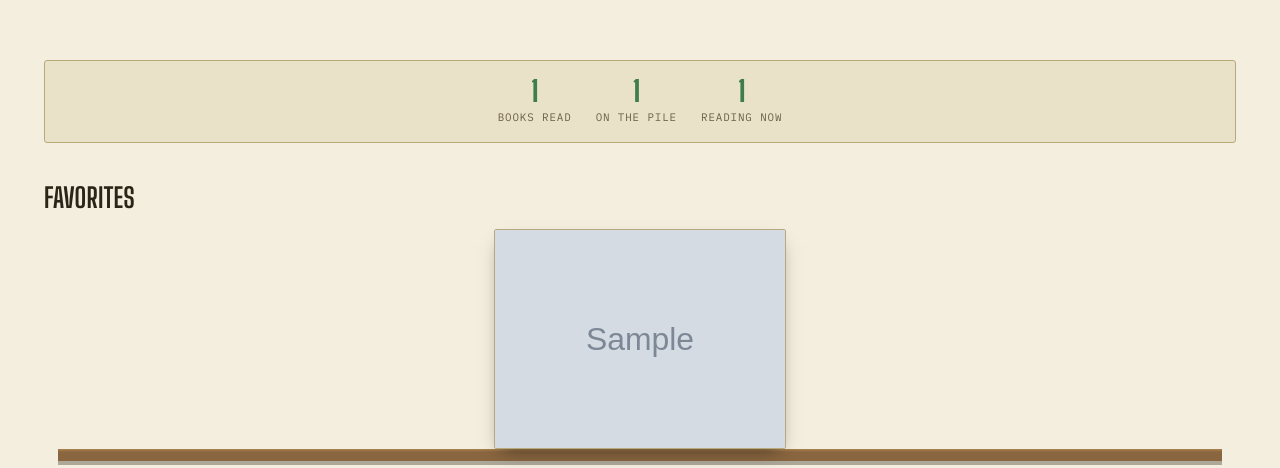
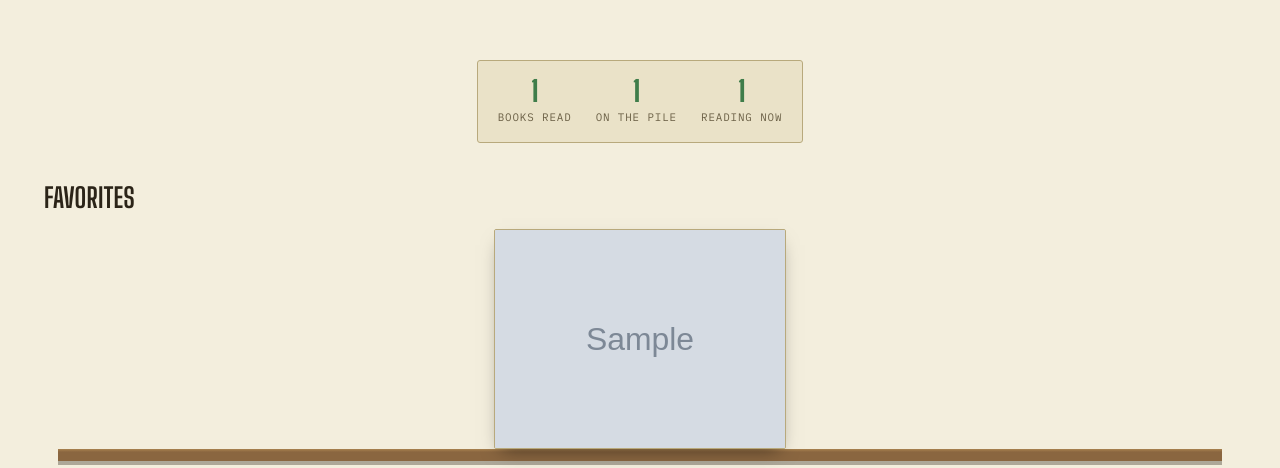
Before and after one commit to hootyhoot/book-recommender, a Flask app: template templates/showcase.html in a window 1280 px wide. Shown: the part 63-531 px from the top of the page. Run offline with Flask 3, Linux system fonts and the light colour scheme; the template is opened without the code that fills it: most values are stand-ins (such as "Sample title", 1, 10 or a date in 2020); grey boxes marked "Sample" are stand-in pictures; parts of the project's set-up code (start-up, migrations or seed data) failed here and were passed over.

Commit message:
Shrink stats bar to fit its content instead of spanning full width

```diff
--- a/static/css/style.css
+++ b/static/css/style.css
@@ -247,6 +247,10 @@ main { display: block; padding: 2.5rem 0 5rem; }
   justify-content: center;
   gap: 1.5rem;
   flex-wrap: wrap;
+  width: fit-content;
+  max-width: 100%;
+  margin-left: auto;
+  margin-right: auto;
   border: 1px solid var(--border);
   background: var(--surface);
   border-radius: var(--radius);
```
